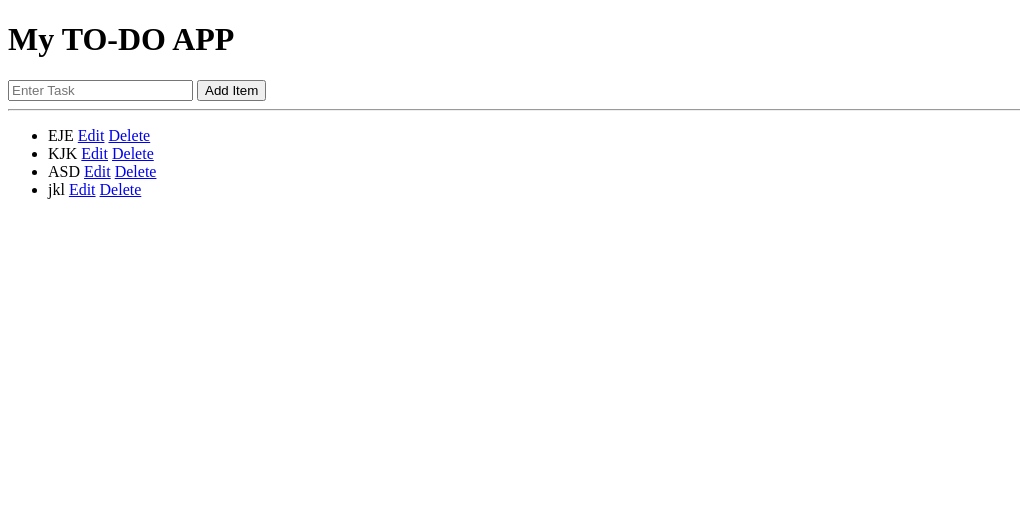
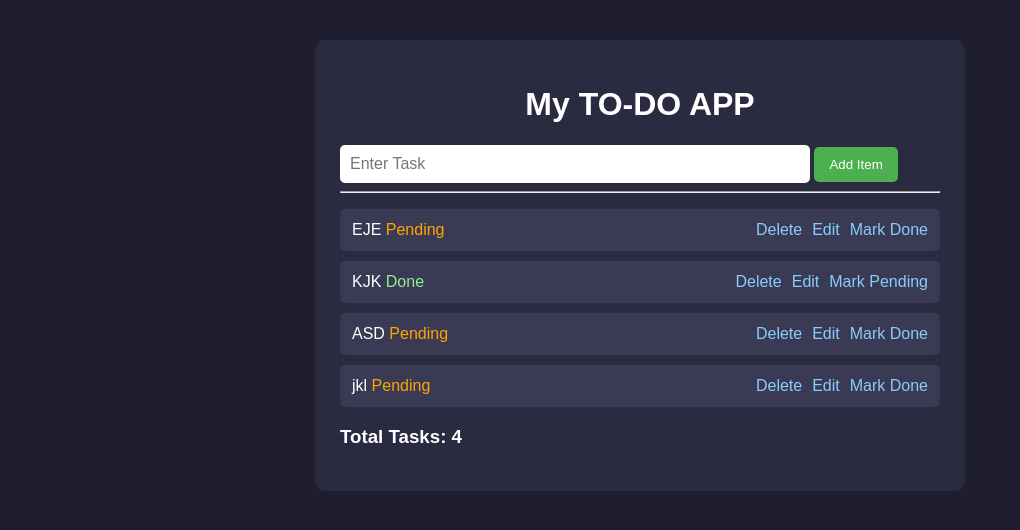
Before and after one commit to Vinit-D-Bisht/Django-Project, a Django app: page / in a window 1280 px wide. Shown: the top 530 px of the page, without its empty margins (0-1020 px from the left). Run offline with Django 5.2, Linux system fonts and the light colour scheme; data comes from the database, SQL or seed files in the repository; both versions use the stored data as it was after the commit.

Commit message:
added styling and status of tasks

```diff
--- a/todo/models.py
+++ b/todo/models.py
@@ -4,6 +4,6 @@ from django.db import models
 
 class Tasks(models.Model):
     title = models.CharField(max_length=100)
-
+    status= models.BooleanField(default=False)
     def __str__(self):
         return self.title
--- a/todo/templates/home.html
+++ b/todo/templates/home.html
@@ -2,9 +2,78 @@
 <html>
 <head>
     <title>Simple TO-DO Django Project</title>
+<style>
+body{
+    background:#1e1e2f;
+    color:white;
+    font-family:Arial,sans-serif;
+    margin:0;
+}
+
+.container{
+    width:600px;
+    margin:40px auto;
+    background:#2a2a40;
+    padding:25px;
+    border-radius:10px;
+}
+
+h1{
+    text-align:center;
+}
+
+p{
+    text-align:center;
+    color:#bdbdbd;
+}
+
+input{
+    width:75%;
+    padding:10px;
+    border:none;
+    border-radius:5px;
+    font-size:16px;
+}
+
+button{
+    padding:10px 15px;
+    border:none;
+    border-radius:5px;
+    background:#4CAF50;
+    color:white;
+    cursor:pointer;
+}
+
+button:hover{
+    background:#45a049;
+}
+
+ul{
+    list-style:none;
+    padding:0;
+}
+
+li{
+    background:#3a3a55;
+    padding:12px;
+    margin-top:10px;
+    border-radius:5px;
+}
+
+a{
+    float:right;
+    color:#87CEFA;
+    margin-left:10px;
+    text-decoration:none;
+}
+
+a:hover{
+    color:white;
+}
+</style>
 </head>
 <body>
-
+	<div class=container>
     <h1>My TO-DO APP</h1>
 
     <form method="POST">
@@ -18,14 +87,30 @@
     <ul>
 {% for t in tasks %}
 <li>
+
     {{ t.title }}
+
+    {% if t.status %}
+        <span style="color:lightgreen;">Done</span>
+    {% else %}
+        <span style="color:orange;">Pending</span>
+    {% endif %}
+
+    <a href="/status/{{ t.id }}/">
+        {% if t.status %}
+            Mark Pending
+        {% else %}
+            Mark Done
+        {% endif %}
+    </a>
+
     <a href="/edit/{{ t.id }}/">Edit</a>
     <a href="/delete/{{ t.id }}/">Delete</a>
+
 </li>
-        {% empty %}
-        <li>No tasks available.</li>
 {% endfor %}
 </ul>
-
+<h3>Total Tasks: {{ tasks|length }}</h3>
+</div>
 </body>
 </html>
--- a/todo/urls.py
+++ b/todo/urls.py
@@ -5,4 +5,5 @@ urlpatterns = [
     path('', views.home, name='home'),
     path('delete/<int:id>/', views.delete, name='delete'),
     path('edit/<int:id>/', views.edit, name='edit'),
-]
+    path('status/<int:id>/', views.status, name='status')
+    ]
--- a/todo/views.py
+++ b/todo/views.py
@@ -26,3 +26,9 @@ def edit(request, id):
         return redirect("/")
 
     return render(request, "edit.html", {"task": task})
+
+def status(request, id):
+    task = Tasks.objects.get(id=id)
+    task.status = not task.status
+    task.save()
+    return redirect("/")
```
Also changed, not shown: db.sqlite3, todo/migrations/0003_tasks_status.py (added), 1 other file. Lines whose indentation alone changed are shown as unchanged.
